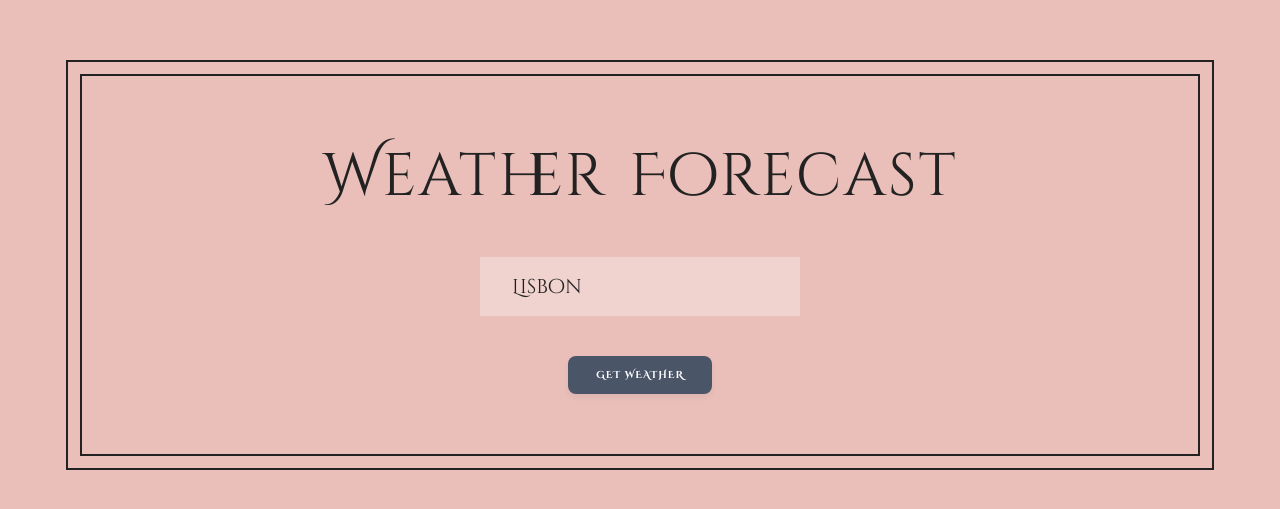
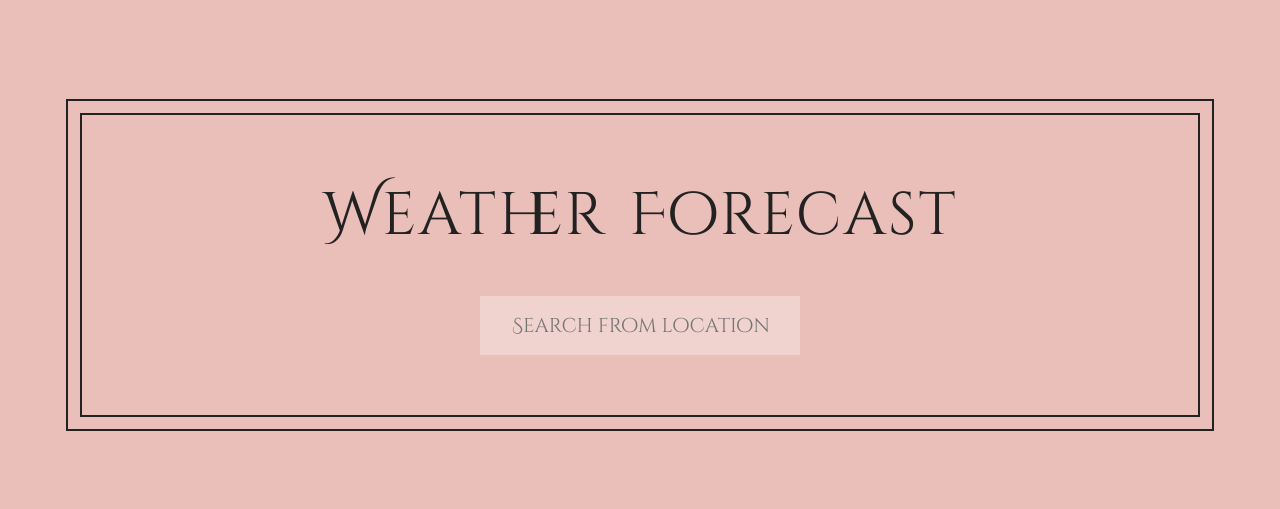
Before and after one commit to AdebiyiQudus/Weather-App, a React (Create React App) app: page / in a window 1280 px wide. Shown: the part 135-644 px from the top of the page. Built offline with nearby package versions, Linux system fonts and the light colour scheme.

Commit message:
Lifecyle Methods

```diff
--- a/src/App.js
+++ b/src/App.js
@@ -1,5 +1,9 @@
 // wmoCode => is a weather code from the WMO/Open-Meteo weather-code system.
 // Icons array (map) => each key is an array of weather codes, and each value is an emoji icon.
+// Importance of Lifecycle Methods => They allow you to run code at specific points in a component's life, such as when it mounts, updates, or unmounts. This is crucial for tasks like fetching data, setting up subscriptions, or cleaning up resources.
+// LIFECYCLE METHODS IN THIS APP:
+// componentDidMount() : fetchWeather() is called when the component is first mounted to the DOM. This ensures that the initial weather data is fetched and displayed as soon as the app loads.
+// componentDidUpdate(prevProps, prevState) : This lifecycle method is called after the component updates. It checks if the location in the state has changed compared to the previous state. If it has, it calls fetchWeather() again to fetch new weather data for the updated location.
 import React from "react";
 
 function getWeatherIcon(wmoCode) {
@@ -46,7 +50,7 @@ function formatDay(dateStr) {
 
 class App extends React.Component {
   state =
-  { location: "Lisbon",
+  { location: "",
     isLoading: false,
     displayLocation: "",
     countryCode: "",
@@ -57,6 +61,8 @@ class App extends React.Component {
 
   // async fetchWeather() {
    fetchWeather = async () => {
+    if(this.state.location.length < 2 ) return;
+
     try {
  // Reset loading and clear any old error states
       this.setState({isLoading: true, error: ""});
@@ -100,6 +106,18 @@ class App extends React.Component {
   }
 }
   setLocation = (e) => this.setState({location: e.target.value});
+
+  // componentDidMount() : useEffect[] works only onmount
+  componentDidMount() {
+    // this.fetchWeather();
+  }
+
+  // componentDidUpdate() : useEffect[location] works both onmount and on re-render(update)
+  componentDidUpdate(prevProps, prevState) {
+    if (prevState.location !== this.state.location) {
+      this.fetchWeather();
+    }
+  }
   render() {
     return (
       <div className="app">
@@ -107,9 +125,9 @@ class App extends React.Component {
         <Input locationProp={this.state.location}
          onChangeLocationProp={this.setLocation} />
 
-      <button className="btn-weather"
+      {/* <button className="btn-weather"
       onClick={this.fetchWeather}>Get Weather</button>
-      {this.state.isLoading && <p className="loader">Loading...</p>}
+      {this.state.isLoading && <p className="loader">Loading...</p>} */}
 
       {/* UI Feedback for Typos / Empty Responses */}
       {this.state.error && <p className="error-message"
```
